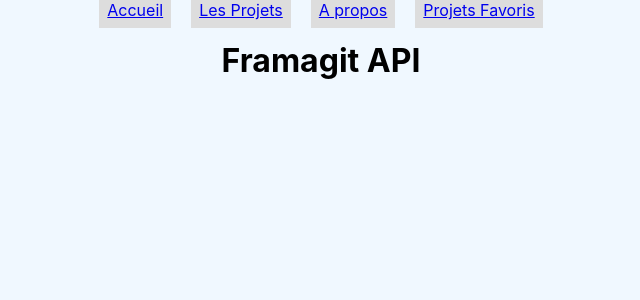
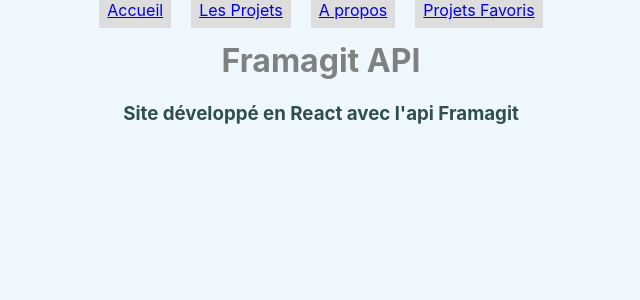
Before and after one commit to Nekeroo/appReact, a React (Create React App) app: page / in a window 1280 px wide. Shown: the top 300 px of the page, without its empty margins (319-959 px from the left). Built offline with nearby package versions, Linux system fonts and the light colour scheme.

Commit message:
Ajout informations de l'api

```diff
--- a/src/pages/Home.js
+++ b/src/pages/Home.js
@@ -3,7 +3,10 @@
 
 function Home() {
     return (
-        <h1>Framagit API</h1>
+        <div>
+            <h1 className="title">Framagit API</h1>
+            <h3 className="littleTitle">Site développé en React avec l'api Framagit</h3>
+        </div>
     )
 }
 
```
